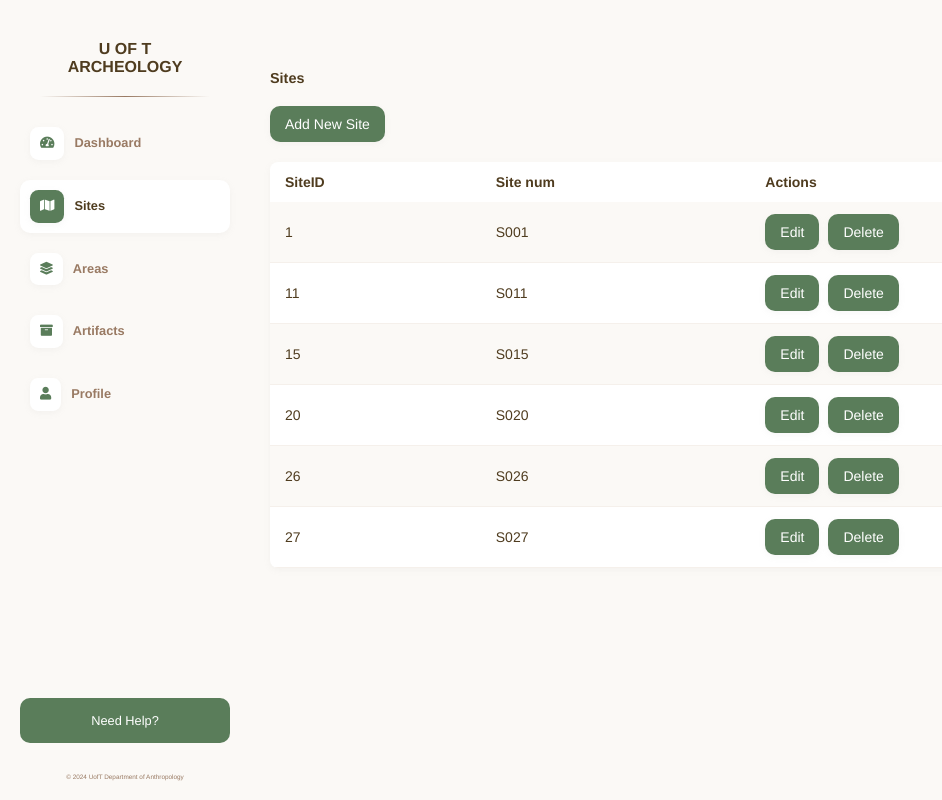
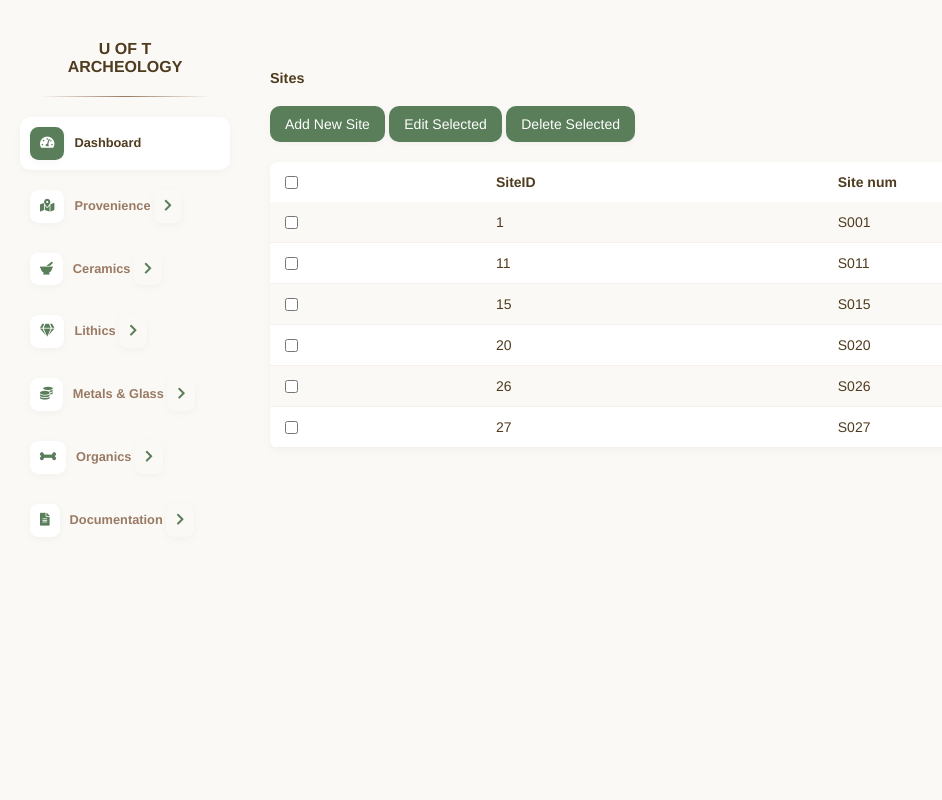
Before and after one commit to Kalshone/ArcheologyWeb, a Django app: page /sites/ in a window 1280 px wide. Shown: the whole page, without its empty margins (0-942 px from the left). Run offline with Django 5.2, Linux system fonts and the light colour scheme; data comes from the database, SQL or seed files in the repository; both versions use the stored data as it was after the commit.

Commit message:
add new sidebar to sites and add boxes to select multiple rows

```diff
--- a/templates/sites.html
+++ b/templates/sites.html
@@ -16,61 +16,120 @@
     <div>
       <div class="logo">U OF T ARCHEOLOGY<hr></div>
 
-      <a href="{% url 'dashboard' %}"><i class="fas fa-tachometer-alt"></i>Dashboard</a>
-      <a href="{% url 'sites' %}" class="current-page"><i class="fas fa-map"></i>Sites</a>
+      <a href="{% url 'dashboard' %}" class="current-page">
+        <i class="fas fa-tachometer-alt"></i>Dashboard
+      </a>
+
+      <!-- Provenience -->
+      <div class="dropdown">
+        <a href="#" class="dropdown-trigger">
+          <i class="fas fa-map-marked-alt"></i>Provenience
+          <i class="fas fa-chevron-right"></i>
+        </a>
+        <div class="dropdown-content">
+          <a href="{% url 'sites' %}"><i class="fas fa-map"></i>Sites</a>
           <a href="#"><i class="fas fa-layer-group"></i>Areas</a>
-      <a href="#"><i class="fas fa-archive"></i>Artifacts</a>
-      <a href="#"><i class="fas fa-user"></i>Profile</a>
+          <a href="#"><i class="fas fa-th"></i>Loci</a>
+          <a href="#"><i class="fas fa-shopping-bag"></i>Bags</a>
+          <a href="#"><i class="fas fa-box"></i>Artifacts</a>
         </div>
-    <div>
-      <div class="help">Need Help?</div>
-      <div class="footer">&copy; 2024 UofT Department of Anthropology</div>
+      </div>
+
+      <!-- Ceramics -->
+      <div class="dropdown">
+        <a href="#" class="dropdown-trigger">
+          <i class="fas fa-mortar-pestle"></i>Ceramics
+          <i class="fas fa-chevron-right"></i>
+        </a>
+        <div class="dropdown-content">
+          <a href="#"><i class="fas fa-cube"></i>Pottery Main</a>
+          <a href="#"><i class="fas fa-circle"></i>Rims</a>
+          <a href="#"><i class="fas fa-square"></i>Bases</a>
+          <a href="#"><i class="fas fa-grip-lines"></i>Handles</a>
+        </div>
+      </div>
+
+      <!-- Lithics -->
+      <div class="dropdown">
+        <a href="#" class="dropdown-trigger">
+          <i class="fas fa-gem"></i>Lithics
+          <i class="fas fa-chevron-right"></i>
+        </a>
+        <div class="dropdown-content">
+          <a href="#"><i class="fas fa-circle"></i>Cores</a>
+          <a href="#"><i class="fas fa-cut"></i>Blade/Flake Tools</a>
+          <a href="#"><i class="fas fa-shapes"></i>Debitage</a>
+        </div>
+      </div>
+
+      <!-- Metals & Glass -->
+      <div class="dropdown">
+        <a href="#" class="dropdown-trigger">
+          <i class="fas fa-coins"></i>Metals & Glass
+          <i class="fas fa-chevron-right"></i>
+        </a>
+        <div class="dropdown-content">
+          <a href="#"><i class="fas fa-hammer"></i>Metal Objects</a>
+          <a href="#"><i class="fas fa-wine-glass"></i>Glass</a>
+          <a href="#"><i class="fas fa-star"></i>Special Finds</a>
+        </div>
+      </div>
+
+      <!-- Organics -->
+      <div class="dropdown">
+        <a href="#" class="dropdown-trigger">
+          <i class="fas fa-bone"></i>Organics
+          <i class="fas fa-chevron-right"></i>
+        </a>
+        <div class="dropdown-content">
+          <a href="#"><i class="fas fa-skull"></i>Osteology</a>
+          <a href="#"><i class="fas fa-tools"></i>Worked Bone</a>
+        </div>
+      </div>
+
+      <!-- Documentation -->
+      <div class="dropdown">
+        <a href="#" class="dropdown-trigger">
+          <i class="fas fa-file-alt"></i>Documentation
+          <i class="fas fa-chevron-right"></i>
+        </a>
+        <div class="dropdown-content">
+          <a href="#"><i class="fas fa-camera"></i>Photos</a>
+          <a href="#"><i class="fas fa-handshake"></i>Loans</a>
+        </div>
+      </div>
     </div>
   </div>
 
   <!-- Main Content -->
   <div class="main-content">
     <h2>Sites</h2>
+
+    <!-- Actions -->
     <div class="actions">
       <button id="addSiteButton" onclick="openAddSiteForm()">Add New Site</button>
+      <button id="editButton" onclick="editSelected()" disabled>Edit Selected</button>
+      <button id="deleteButton" onclick="deleteSelected()" disabled>Delete Selected</button>
+      <button id="saveButton" onclick="saveSelected()" style="display:none;">Save Changes</button>
     </div>
 
-    <!-- Add Site Form -->
-    <div class="form">
-      <form id="addSiteForm" method="POST" action="{% url 'sites' %}">
-        <span class="close" onclick="closeAddSiteForm()">&times;</span>
-        {% csrf_token %}
-        {% for header in headers %}
-          {% if not forloop.first %}
-            <label for="{{ header.name }}">{{ header.verbose_name }}:</label>
-            <input type="text" id="{{ header.name }}" name="{{ header.name }}" required>
-          {% endif %}
-        {% endfor %}
-        <button type="submit">Add New Site</button>
-      </form>
-    </div>
-
-    <!-- Sites Table -->
+    <!-- Table -->
     <table class="sites-table">
     <thead>
       <tr>
+        <th><input type="checkbox" id="selectAll" onclick="toggleSelectAll()"></th>
         {% for header in headers %}
         <th>{{ header.verbose_name }}</th>
         {% endfor %}
-          <th>Actions</th>
       </tr>
     </thead>
     <tbody>
       {% for site in sites %}
       <tr data-model-name="Site" data-object-id="{{ site.SiteID }}">
+        <td><input type="checkbox" class="row-selector" onclick="updateButtonStates()"></td>
         {% for header in headers %}
         <td>{{ site|attr:header.name }}</td>
         {% endfor %}
-          <td>
-            <button class="edit-button" onclick="editRow(this)">Edit</button>
-            <button class="save-button" onclick="saveRow(this)" style="display:none;">Save Changes</button>
-            <button onclick="deleteObject('Site', {{ site.SiteID }}, window.location.href)">Delete</button>
-          </td>
       </tr>
       {% endfor %}
     </tbody>
@@ -78,86 +137,108 @@
   </div>
 
   <script type="text/javascript">
-    function openAddSiteForm() {
-      document.getElementById('addSiteForm').style.display = 'block';
-      document.getElementById('addSiteButton').style.display = 'none';
+    function updateButtonStates() {
+      const selectedRows = document.querySelectorAll('.row-selector:checked').length;
+      const editButton = document.getElementById('editButton');
+      const deleteButton = document.getElementById('deleteButton');
+      const saveButton = document.getElementById('saveButton');
+
+      editButton.disabled = selectedRows === 0;
+      deleteButton.disabled = selectedRows === 0;
     }
 
-    function closeAddSiteForm() {
-      document.getElementById('addSiteForm').style.display = 'none';
-      document.getElementById('addSiteButton').style.display = 'block';
+    function toggleSelectAll() {
+      const selectAll = document.getElementById('selectAll');
+      const checkboxes = document.querySelectorAll('.row-selector');
+      checkboxes.forEach(checkbox => checkbox.checked = selectAll.checked);
+      updateButtonStates();
     }
 
-    function deleteObject(modelName, objectId, redirectUrl) {
-      if (confirm('Are you sure you want to delete this item?')) {
-        fetch(`/delete/${modelName}/${objectId}/`, {
-          method: 'POST',
-          headers: {
-            'X-CSRFToken': '{{ csrf_token }}',
-          },
-        })
-        .then(response => {
-          if (response.ok) {
-            window.location.href = redirectUrl;  // Redirect to the specified URL
-          } else {
-            alert('Failed to delete the item.');
-          }
-        });
-      }
-    }
-
-    {% if messages %}
-    {% for message in messages %}
-    alert("{{ message }}");
-    {% endfor %}
-    {% endif %}
-
-    function editRow(button) {
-      const row = button.closest('tr');
+    function editSelected() {
+      const selectedRows = document.querySelectorAll('.row-selector:checked');
+      selectedRows.forEach(checkbox => {
+        const row = checkbox.closest('tr');
         const cells = row.querySelectorAll('td');
         cells.forEach((cell, index) => {
-        if (index > 0 && !cell.querySelector('button')) { // Skip the first cell and buttons
+          if (index > 0) { // Skip checkbox cell
             const value = cell.innerText;
             cell.innerHTML = `<input type="text" value="${value}">`;
           }
         });
-      button.style.display = 'none';
-      button.nextElementSibling.style.display = 'inline';
+      });
+
+      document.getElementById('editButton').style.display = 'none';
+      document.getElementById('deleteButton').style.display = 'none';
+      document.getElementById('saveButton').style.display = 'inline';
     }
 
-    function saveRow(button) {
-      const row = button.closest('tr');
+    function saveSelected() {
+      const selectedRows = document.querySelectorAll('.row-selector:checked');
+      const updates = [];
+
+      selectedRows.forEach(checkbox => {
+        const row = checkbox.closest('tr');
         const cells = row.querySelectorAll('td');
         const data = {};
         cells.forEach((cell, index) => {
-        if (index > 0 && !cell.querySelector('button')) { // Skip the first cell and buttons
+          if (index > 0) { // Skip checkbox cell
             const input = cell.querySelector('input');
             if (input) {
-            data[`field${index}`] = input.value;
+              data[`field${index-1}`] = input.value;
               cell.innerHTML = input.value;
             }
           }
         });
-      const modelName = row.dataset.modelName;
-      const objectId = row.dataset.objectId;
-      fetch(`/update_object/${modelName}/${objectId}/`, {
+
+        updates.push({
+          modelName: row.dataset.modelName,
+          objectId: row.dataset.objectId,
+          data: data
+        });
+      });
+
+      Promise.all(updates.map(update =>
+        fetch(`/update_object/${update.modelName}/${update.objectId}/`, {
           method: 'POST',
           headers: {
             'Content-Type': 'application/json',
             'X-CSRFToken': '{{ csrf_token }}',
           },
-        body: JSON.stringify(data),
+          body: JSON.stringify(update.data),
         })
-      .then(response => response.json())
-      .then(data => {
-        if (data.success) {
+      ))
+      .then(responses => {
+        if (responses.every(r => r.ok)) {
           alert('Changes saved successfully.');
         } else {
-          alert('Failed to save changes.');
+          alert('Failed to save some changes.');
         }
       });
-      button.style.display = 'none';
-      button.previousElementSibling.style.display = 'inline';
+
+      document.getElementById('editButton').style.display = 'inline';
+      document.getElementById('deleteButton').style.display = 'inline';
+      document.getElementById('saveButton').style.display = 'none';
+    }
+
+    function deleteSelected() {
+      const selectedRows = document.querySelectorAll('.row-selector:checked');
+      if (selectedRows.length === 0) return;
+
+      if (confirm(`Are you sure you want to delete ${selectedRows.length} selected items?`)) {
+        const deletions = Array.from(selectedRows).map(checkbox => {
+          const row = checkbox.closest('tr');
+          return fetch(`/delete/${row.dataset.modelName}/${row.dataset.objectId}/`, {
+            method: 'POST',
+            headers: {
+              'X-CSRFToken': '{{ csrf_token }}',
+            },
+          });
+        });
+
+        Promise.all(deletions)
+          .then(() => window.location.reload())
+          .catch(() => alert('Failed to delete some items.'));
+      }
     }
   </script>
 
```
Also changed, not shown: db.sqlite3. Lines whose indentation alone changed are shown as unchanged.
